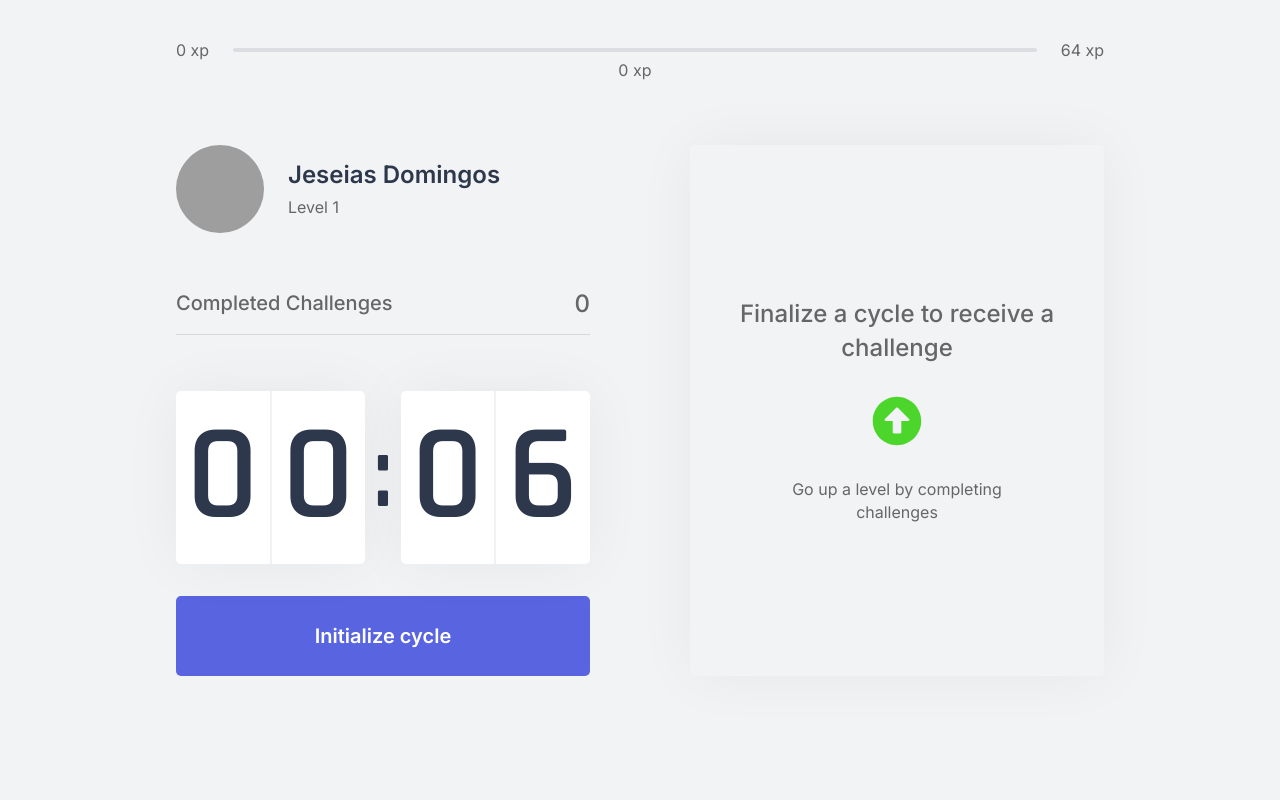
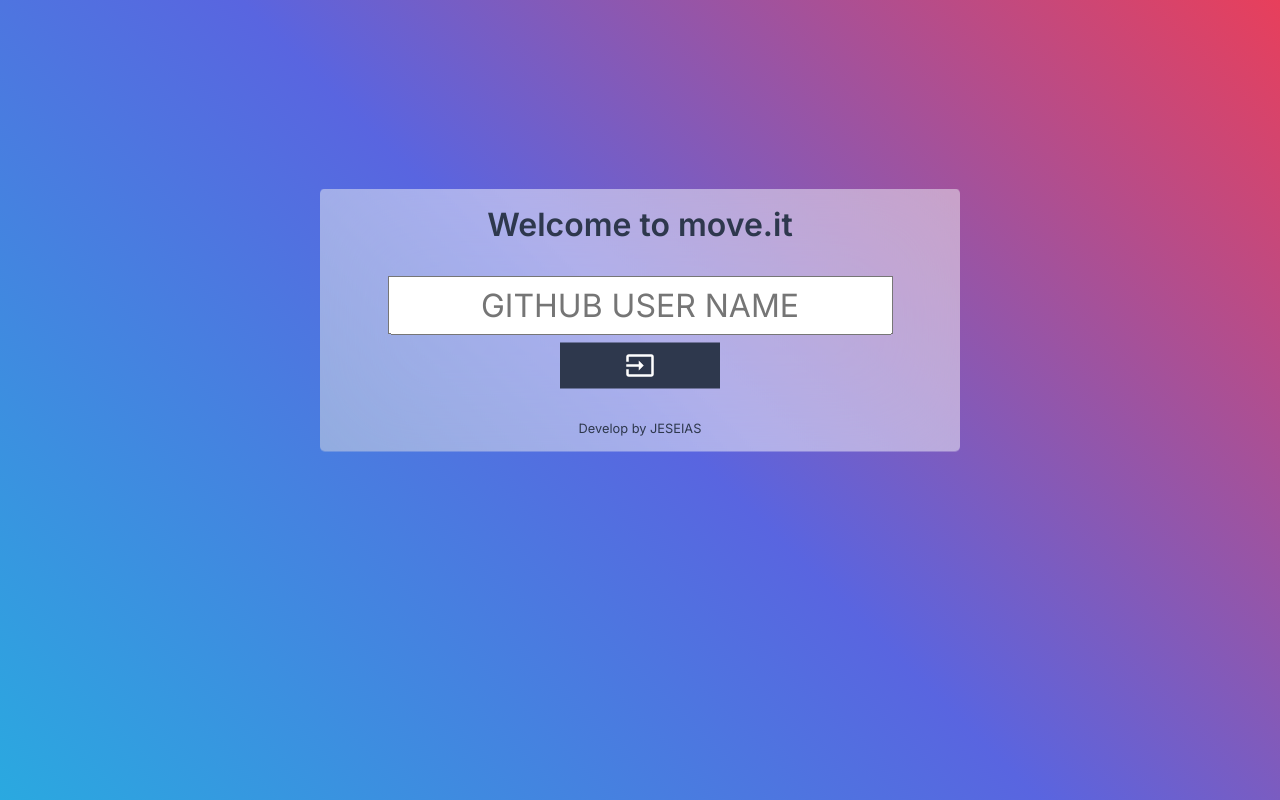
Before and after one commit to jeseias/move.it, a Next.js app: page / in a window 1280 px wide. Built offline with nearby package versions, Linux system fonts and the light colour scheme; grey boxes are pictures that could not be loaded.

Commit message:
feat: login with github

```diff
--- a/package.json
+++ b/package.json
@@ -13,6 +13,7 @@
     "test": "TZ=UTC jest"
   },
   "dependencies": {
+    "axios": "^0.21.1",
     "js-cookie": "^2.2.1",
     "next": "10.2.0",
     "react": "17.0.2",
@@ -24,6 +25,7 @@
     "@testing-library/jest-dom": "^5.12.0",
     "@testing-library/react": "^11.2.6",
     "@testing-library/user-event": "^13.1.8",
+    "@types/axios": "^0.14.0",
     "@types/jest": "^26.0.23",
     "@types/js-cookie": "^2.2.6",
     "@types/react": "^17.0.4",
--- a/src/components/Profile/index.tsx
+++ b/src/components/Profile/index.tsx
@@ -1,15 +1,19 @@
 import { ChallengeContext } from '@contexts/ChallengesContexts';
+import { ICurrentUser } from '@views/Home/home.types';
+import Cookies from 'js-cookie';
 import { useContext } from 'react';
 
 import { Container } from './styles';
 
 export default function Profile() {
   const { level } = useContext(ChallengeContext);
+  const currentUser: ICurrentUser = JSON.parse(Cookies.get('currentUser'));
+
   return (
     <Container>
-      <img src="https://github.com/jeseias.png" alt="Jeseias Domingos" />
+      <img src={`https://github.com/${currentUser.login}.png`} alt={currentUser.name} />
       <div>
-        <strong>Jeseias Domingos</strong>
+        <strong>{currentUser.name}</strong>
         <p>Level {level}</p>
       </div>
     </Container>
--- a/src/pages/index.tsx
+++ b/src/pages/index.tsx
@@ -1,24 +1,5 @@
 import Home from '@views/Home';
-import { GetServerSideProps } from 'next';
 
-interface HomeProps {
-  level: number;
-  currentExperience: number;
-  challengesCompleted: number;
-}
-
-const HomePage = (props: HomeProps) => <Home {...props} />;
+const HomePage = () => <Home />;
 
 export default HomePage;
-
-export const getServerSideProps: GetServerSideProps = async ctx => {
-  const { level, currentExperience, challengesCompleted } = ctx.req.cookies;
-
-  return {
-    props: {
-      level: Number(level),
-      currentExperience: Number(currentExperience),
-      challengesCompleted: Number(challengesCompleted),
-    },
-  };
-};
--- a/src/styles/global.ts
+++ b/src/styles/global.ts
@@ -33,13 +33,14 @@ export const GlobalStyles = createGlobalStyle`
     }
   }
 
+
   body {
     background: var(--background);
     color: var(--text);
   }
 
   body, input, textarea, button {
-    font: 400 1rem "Inter", sans-serif;
+    font: 400 2rem "Inter", sans-serif;
   }
 
   button {
--- /dev/null
+++ b/src/views/App/app.types.ts
@@ -0,0 +1,5 @@
+export interface AppProps {
+  level: number;
+  currentExperience: number;
+  challengesCompleted: number;
+}
--- a/src/views/Home/index.tsx
+++ b/src/views/Home/index.tsx
@@ -1,45 +1,53 @@
-import ChallengeBox from '@components/ChallengeBox';
-import CompletedChallenges from '@components/CompletedChallenges';
-import Countdown from '@components/Countdown';
-import ExperienceBar from '@components/ExperienceBar';
-import Profile from '@components/Profile';
-import { ChallengesProvider } from '@contexts/ChallengesContexts';
-import { CountdownProvider } from '@contexts/CountdownContext';
+import axios from 'axios';
+import Cookies from 'js-cookie';
 import Head from 'next/head';
+import { useRouter } from 'next/router';
+import { useState } from 'react';
+import { MdInput } from 'react-icons/md';
 
+import { ICurrentUser } from './home.types';
 import { Container } from './styles';
 
-interface HomeProps {
-  level: number;
-  currentExperience: number;
-  challengesCompleted: number;
+export default function Home() {
+  const [userName, setUserName] = useState('');
+  const router = useRouter();
+
+  async function loginUser() {
+    try {
+      const response = await axios(`https://api.github.com/users/${userName}`);
+      const { data } = response;
+
+      const { login, name } = data;
+
+      const currentUser: ICurrentUser = { login, name };
+
+      Cookies.set('currentUser', JSON.stringify(currentUser));
+      router.push('/app');
+    } catch (err) {
+      console.log(err);
+    }
   }
 
-export default function Home({ challengesCompleted, currentExperience, level }: HomeProps) {
   return (
-    <ChallengesProvider
-      level={level}
-      currentExperience={currentExperience}
-      challengesCompleted={challengesCompleted}
-    >
     <Container>
       <Head>
-          <title>Inicio | move.it</title>
+        <title>Inicio | login</title>
       </Head>
-        <ExperienceBar />
-        <CountdownProvider>
-          <section>
-            <div>
-              <Profile />
-              <CompletedChallenges />
-              <Countdown />
+      <main>
+        <h2>Welcome to move.it</h2>
+        <div className="input">
+          <input
+            type="text"
+            placeholder="GITHUB USER NAME"
+            value={userName}
+            onChange={e => setUserName(e.target.value)}
+          />
+          <button type="button" onClick={loginUser}>
+            <MdInput size={30} />
+          </button>
         </div>
-            <div>
-              <ChallengeBox />
-            </div>
-          </section>
-        </CountdownProvider>
+        <p>Develop by JESEIAS</p>
+      </main>
     </Container>
-    </ChallengesProvider>
   );
 }
--- a/src/views/Home/styles.ts
+++ b/src/views/Home/styles.ts
@@ -2,18 +2,78 @@ import styled from 'styled-components';
 
 export const Container = styled.div`
   height: 100vh;
-  max-width: 992px;
-  margin: 0 auto;
+  width: 100%;
   padding: 2.5rem 2rem;
+  background: linear-gradient(45deg, var(--blue-twitter), var(--blue), var(--red));
+  position: relative;
 
   display: flex;
   flex-direction: column;
 
-  section {
-    flex: 1;
-    display: grid;
-    grid-template-columns: 1fr 1fr;
-    grid-gap: 6.25rem;
-    align-content: center;
+  main {
+    position: absolute;
+    top: 40%;
+    left: 50%;
+    transform: translate(-50%, -50%);
+
+    max-width: 40rem;
+    width: 90%;
+    padding: 1rem 2rem;
+
+    text-align: center;
+    background: transparent;
+    color: var(--title);
+
+    z-index: 1;
+
+    &::before {
+      background: linear-gradient(45deg, var(--gray-line), var(--white), var(--background));
+      content: '';
+      display: block;
+      width: 100%;
+      height: 100%;
+      position: absolute;
+      top: 0;
+      left: 0;
+      z-index: -1;
+      backdrop-filter: blur(50px);
+      opacity: 0.5;
+      border-radius: 5px;
+    }
+
+    h2 {
+      font-size: 2rem;
+    }
+
+    .input {
+      input {
+        padding: 0.5rem 1rem;
+        margin: 2rem 0 0.5rem 0;
+        text-align: center;
+      }
+
+      button {
+        background: var(--title);
+        width: 10rem;
+        margin: 0 auto 2rem auto;
+        font-size: 0;
+        border: none;
+        padding: 0.5rem 1rem;
+        display: flex;
+        justify-content: center;
+        align-items: center;
+        color: var(--white);
+
+        transition: all ease-in-out 0.4s;
+
+        &:hover {
+          background: var(--blue);
+        }
+      }
+    }
+
+    p {
+      font-size: 0.8rem;
+    }
   }
 `;
```
Also changed, not shown: src/pages/app.tsx (added, +19 -0 lines), src/views/App/index.tsx (added, +40 -0 lines), src/views/App/styles.ts (added, +19 -0 lines), src/views/Home/home.types.ts (added, +8 -0 lines), 2 other files (tests, documents, lock files or other folders). Lines whose indentation alone changed are shown as unchanged.
